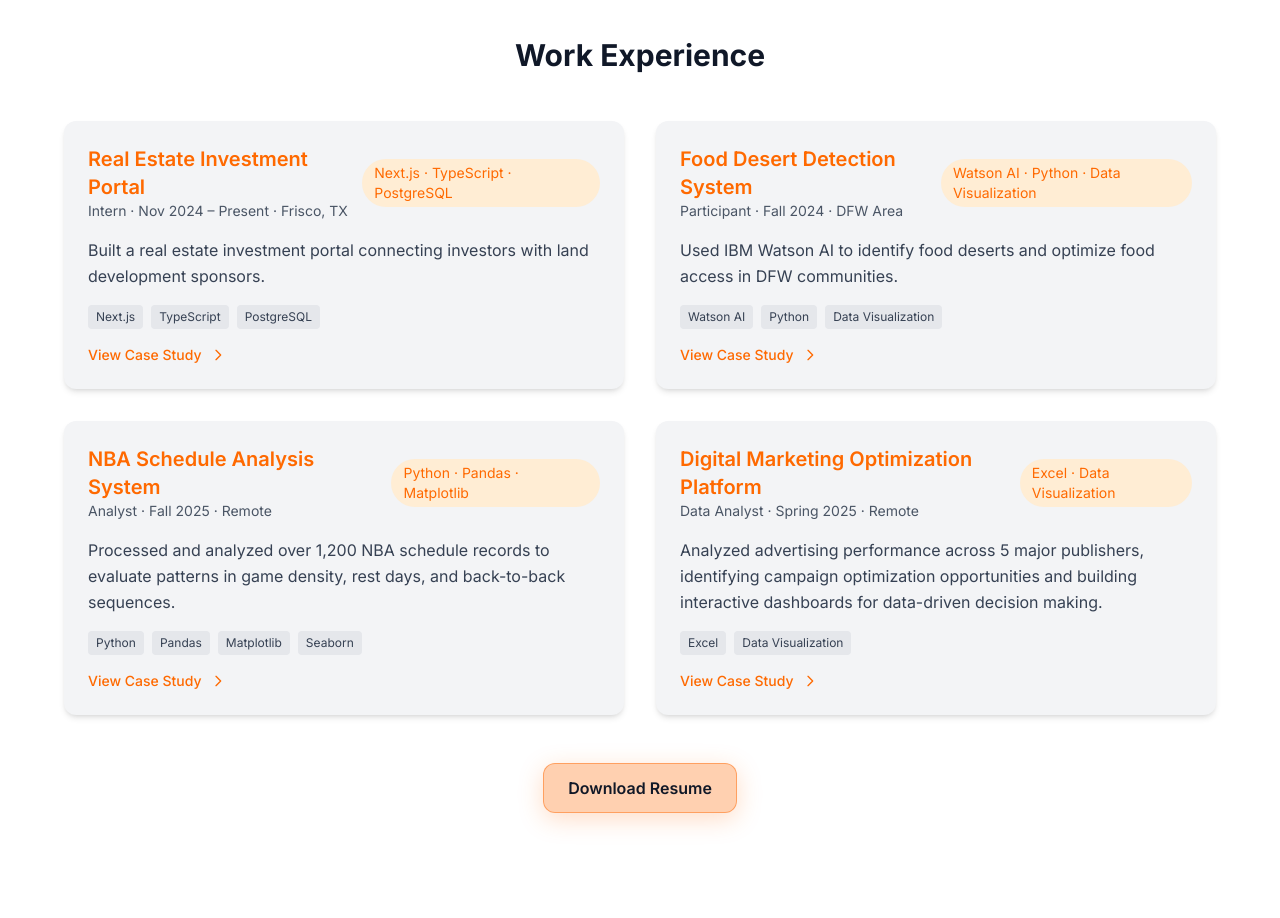
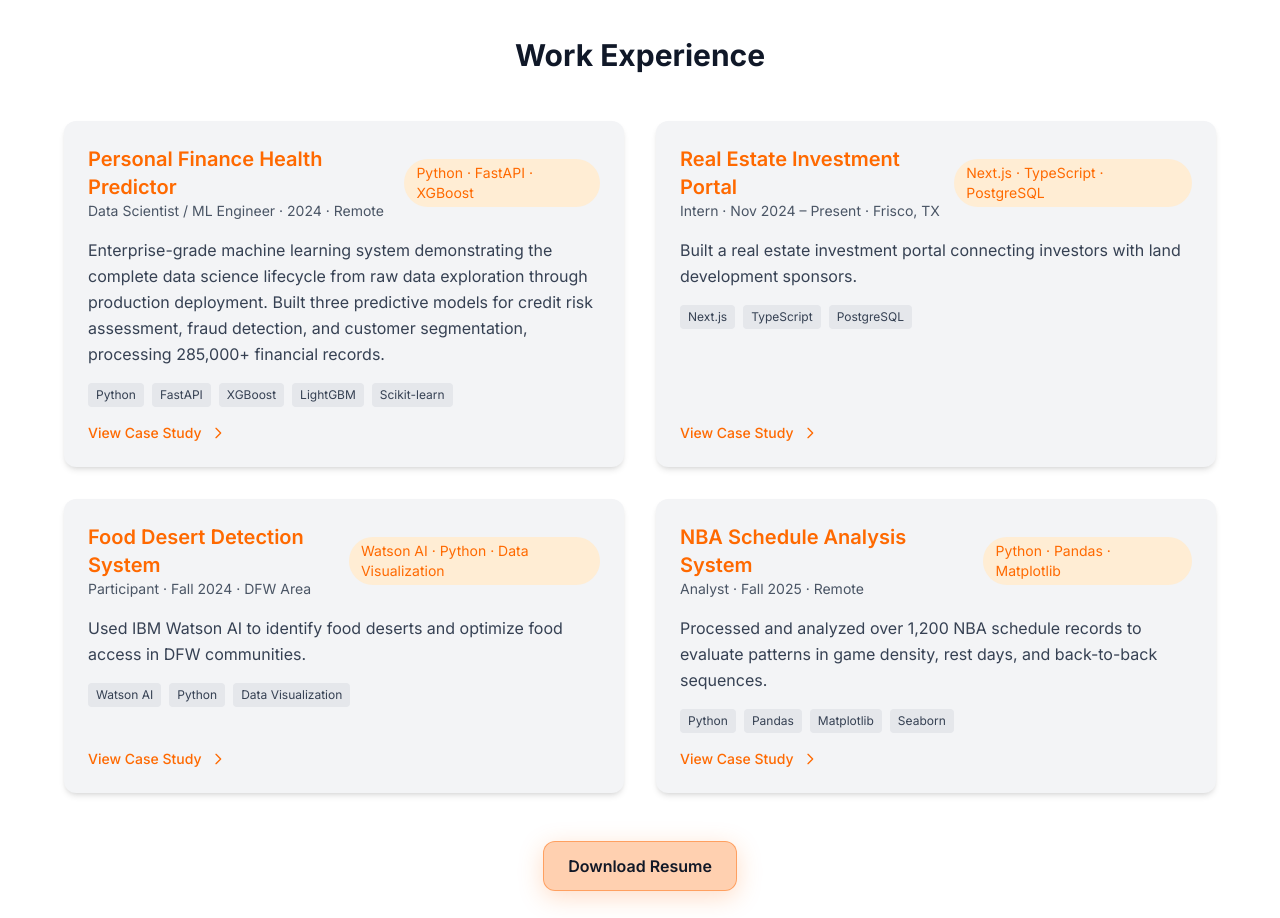
Before and after one commit to ManasAyyalaraju/Portfolio, a Next.js app: page / in a window 1280 px wide. Shown: the part 1720-2638 px from the top of the page. Built offline with nearby package versions, Linux system fonts and the light colour scheme.

Commit message:
Update portfolio components and pages

```diff
--- a/src/components/ContactForm.tsx
+++ b/src/components/ContactForm.tsx
@@ -13,13 +13,14 @@ export default function ContactForm() {
     setLoading(true);
     setError("");
 
-    const form = e.currentTarget;
+    const formData = new FormData(e.currentTarget);
     const data = {
-      name: (form as any).name.value,
-      email: form.email.value,
-      message: form.message.value,
+      name: formData.get("name"),
+      email: formData.get("email"),
+      message: formData.get("message"),
     };
 
+    try {
       const response = await fetch("https://formspree.io/f/xzzrqedd", {
         method: "POST",
         headers: {
@@ -33,9 +34,13 @@ export default function ContactForm() {
 
       if (response.ok) {
         setSubmitted(true);
-      form.reset();
+        e.currentTarget.reset();
       } else {
         setError("Oops! Something went wrong.");
+      }
+    } catch (err) {
+      setLoading(false);
+      setError("Error submitting form. Please try again.");
     }
   };
 
@@ -92,8 +97,7 @@ export default function ContactForm() {
             <button
               type="submit"
               disabled={loading}
-              className={`btn-glass-orange rounded-xl text-black font-semibold px-6 py-2 ${
-                loading ? "opacity-50 cursor-not-allowed" : ""
+              className={`btn-glass-orange rounded-xl text-black font-semibold px-6 py-2 ${loading ? "opacity-50 cursor-not-allowed" : ""
                 }`}
             >
               {loading ? "Sending..." : "Send Message"}
--- a/src/components/WorkExperienceSection.tsx
+++ b/src/components/WorkExperienceSection.tsx
@@ -14,9 +14,9 @@ export default function WorkExperienceSection() {
             <Link
               key={project.id}
               href={`/projects/${project.id}`}
-              className="group block"
+              className="group block h-full"
             >
-              <div className="bg-gray-100 p-6 rounded-xl shadow-md transition-all duration-300 hover:shadow-xl hover:scale-105 cursor-pointer">
+              <div className="bg-gray-100 p-6 rounded-xl shadow-md transition-all duration-300 hover:shadow-xl hover:scale-105 cursor-pointer h-full">
                 <div className="flex flex-col justify-between h-full">
                   <div>
                     <div className="flex flex-col md:flex-row justify-between md:items-center mb-4">
--- a/src/data/projects.ts
+++ b/src/data/projects.ts
@@ -24,6 +24,47 @@ export interface Project {
 }
 
 export const projects: Project[] = [
+  {
+    id: "personal-finance-health-predictor",
+    title: "Personal Finance Health Predictor",
+    company: "Personal Project",
+    role: "Data Scientist / ML Engineer",
+    duration: "2024",
+    location: "Remote",
+    technologies: ["Python", "FastAPI", "XGBoost", "LightGBM", "Scikit-learn"],
+    shortDescription:
+      "Enterprise-grade machine learning system demonstrating the complete data science lifecycle from raw data exploration through production deployment. Built three predictive models for credit risk assessment, fraud detection, and customer segmentation, processing 285,000+ financial records.",
+    overview:
+      "An enterprise-grade machine learning system that demonstrates the complete data science lifecycle from raw data exploration through production deployment. This project showcases expertise in building scalable, production-ready AI solutions for the financial services industry. Built three predictive models addressing critical fintech challenges: credit risk assessment, fraud detection, and customer segmentation. Processed 285,000+ financial records across three datasets (German Credit, Lending Club, Credit Card Fraud) to deliver actionable insights and automated decision-making capabilities.",
+    challenge:
+      "Financial services organizations face critical challenges in credit risk assessment, fraud detection, and customer segmentation. Traditional methods are inefficient, lack accuracy, and cannot scale to handle large volumes of transactions. There was a need for automated, data-driven solutions that could process hundreds of thousands of records, handle severely imbalanced datasets, and provide real-time predictions in production environments.",
+    solution:
+      "Developed a comprehensive end-to-end ML platform with three specialized models: credit risk prediction using ensemble methods (XGBoost, LightGBM), fraud detection with advanced anomaly detection techniques (Isolation Forest, SMOTE), and customer segmentation using multiple clustering algorithms. Built a production-ready FastAPI RESTful API with comprehensive validation, error handling, and testing. Implemented rigorous data engineering pipelines with feature engineering, handling of class imbalance, and resolution of data leakage issues.",
+    results: [
+      "Credit Risk: Achieved 70% ROC-AUC with XGBoost, identified top 15 risk indicators, estimated $500K+ annual cost savings",
+      "Fraud Detection: Achieved exceptional 97.7% ROC-AUC and 85.7% recall on severely imbalanced data (0.17% fraud rate), estimated $16K+ monthly fraud prevention savings",
+      "Customer Segmentation: Achieved 0.39 Silhouette Score, identified 4 distinct customer personas enabling 15-20% improvement in marketing campaign conversion rates",
+      "Processed 285,000+ financial records across three datasets with comprehensive EDA and feature engineering",
+      "Built production-ready FastAPI application with 3 prediction endpoints, comprehensive test suite, and interactive API documentation",
+      "Delivered combined systems with estimated ROI of 250%+ through operational efficiency gains",
+    ],
+    keyFeatures: [
+      "Three production-ready ML models: Credit Risk, Fraud Detection, and Customer Segmentation",
+      "Comprehensive EDA with 26+ engineered features and intelligent feature scaling",
+      "Advanced handling of class imbalance using SMOTE and ensemble methods",
+      "Data leakage detection and resolution in real-world scenarios",
+      "RESTful API with FastAPI, Pydantic validation, and Swagger UI documentation",
+      "Comprehensive test suite with 10+ unit tests achieving full endpoint coverage",
+      "40+ publication-quality visualizations documenting model performance",
+      "Business impact analysis with actionable recommendations and ROI calculations",
+    ],
+    techStack: {
+      frontend: ["Jupyter Notebooks", "Matplotlib", "Seaborn", "Plotly"],
+      backend: ["Python 3.8+", "FastAPI", "Uvicorn", "Pydantic"],
+      database: ["CSV", "JSON", "Pickle (Model Storage)"],
+      tools: ["Git/GitHub", "VS Code", "Jupyter Lab", "Pytest", "Scikit-learn", "XGBoost", "LightGBM", "Imbalanced-learn", "Pandas", "NumPy"],
+    },
+  },
   {
     id: "sudur-capital",
     title: "Real Estate Investment Portal",
@@ -138,42 +179,4 @@ export const projects: Project[] = [
       tools: ["Git", "Jupyter Lab", "Python Libraries"],
     },
   },
-  {
-    id: "air-france-marketing-optimization",
-    title: "Digital Marketing Optimization Platform",
-    company: "Air France",
-    role: "Data Analyst",
-    duration: "Spring 2025",
-    location: "Remote",
-    technologies: ["Excel", "Data Visualization"],
-    shortDescription:
-      "Analyzed advertising performance across 5 major publishers, identifying campaign optimization opportunities and building interactive dashboards for data-driven decision making.",
-    overview:
-      "Led a comprehensive digital marketing optimization project for Air France, analyzing advertising performance across multiple publishers and regions. The project focused on identifying performance variations, optimizing budget allocation, and building interactive reporting tools to support data-driven marketing decisions. The analysis covered over 50,000 impressions and conversion records to provide actionable insights for campaign optimization.",
-    challenge:
-      "Air France's digital marketing campaigns were running across 5 major publishers with varying performance metrics. Campaign click-through rates varied by over 10% across different regions, indicating significant optimization opportunities. The marketing team lacked comprehensive visibility into campaign performance and needed data-driven insights to improve ROI and optimize budget allocation across different channels and regions.",
-    solution:
-      "Developed comprehensive ROA (Return on Advertising) models and detailed cost-per-click analyses using Excel and advanced data visualization techniques. Built interactive dashboards and pivot-table reports that consolidated performance data from all publishers. Created market-specific optimization strategies based on regional performance variations and developed improved bidding strategies for high-performing campaigns.",
-    results: [
-      "Analyzed advertising performance across 5 major publishers with 10%+ CTR variations by region",
-      "Developed comprehensive ROA models enabling data-driven budget allocation",
-      "Built interactive dashboards consolidating 50,000+ impressions and conversion records",
-      "Improved stakeholder visibility and decision-making capabilities",
-      "Projected 15-20% ROI increase through optimized campaign strategies",
-    ],
-    keyFeatures: [
-      "Multi-publisher advertising performance analysis",
-      "Regional performance variation identification",
-      "ROA modeling and cost-per-click analysis",
-      "Interactive dashboards and pivot-table reports",
-      "Market-specific optimization recommendations",
-      "Data-driven budget allocation strategies",
-    ],
-    techStack: {
-      frontend: ["Excel", "Pivot Tables", "Data Visualization"],
-      backend: ["Excel VBA", "Advanced Excel Functions"],
-      database: ["Excel Workbooks", "CSV", "Marketing Data"],
-      tools: ["Excel", "Power BI", "Data Analysis Tools"],
-    },
-  },
 ];
```
Also changed, not shown: src/app/page.tsx (line endings or trailing spaces). Lines whose indentation alone changed are shown as unchanged.
